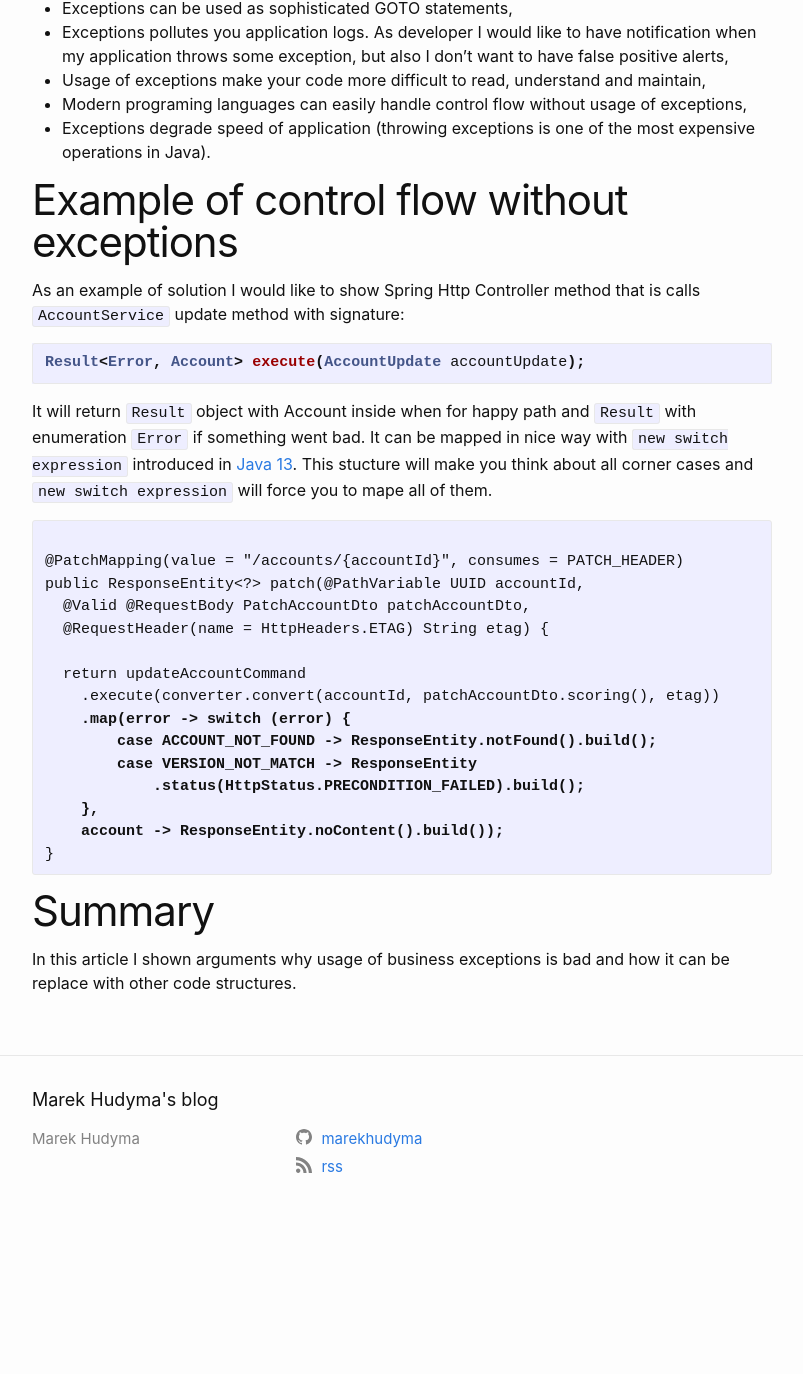
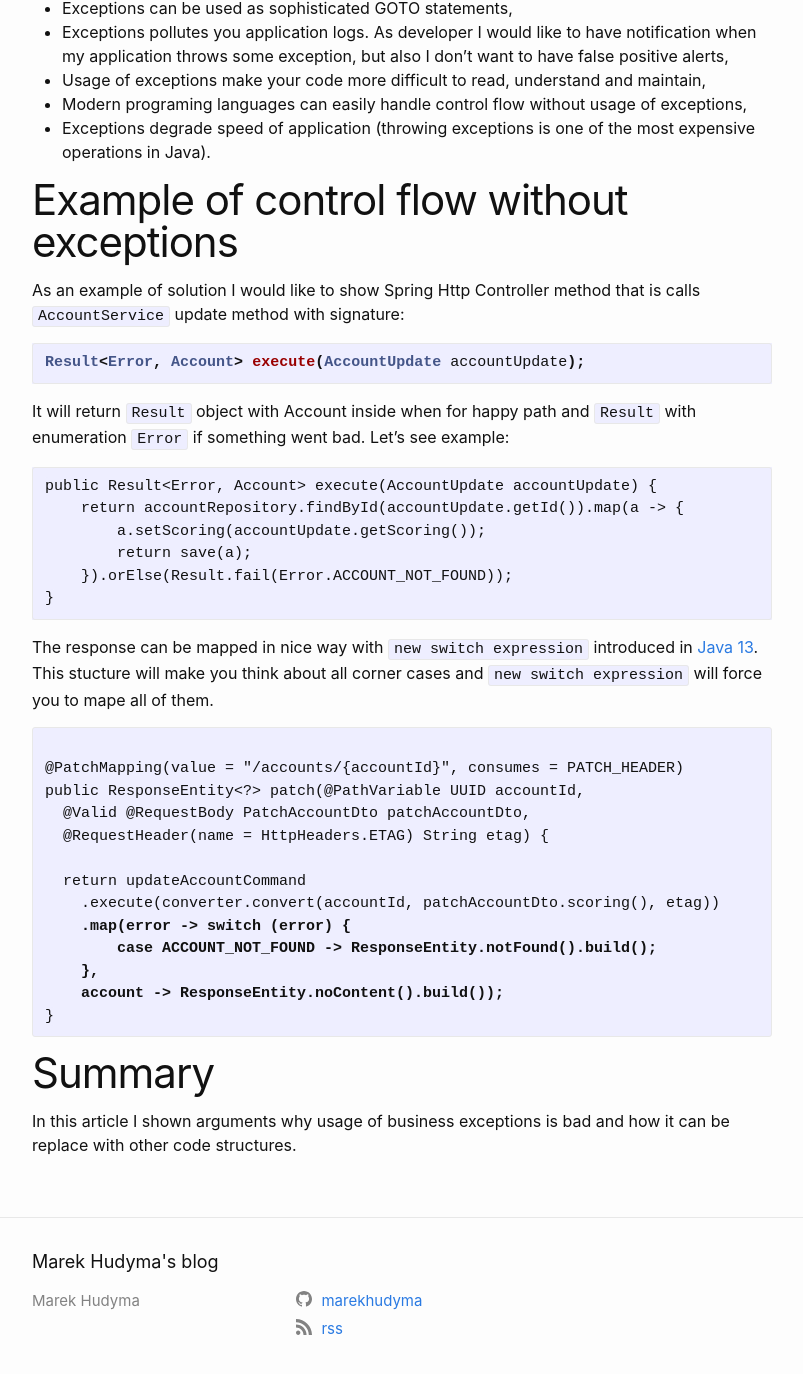
Before and after one commit to marekhudyma/marekhudyma.github.io, a Jekyll site: the page built from _posts/2020-02-01-exceptions.md, in a window 1280 px wide and 1400 px high, scrolled down 2558 px. Shown: the top 1374 px of the window, without its empty margins (238-1041 px from the left). Built offline with Jekyll 4.4.1, drawn with Linux system fonts in a browser that asks for light colours; before the commit the page ends 3796 px from its top, so only the background shows below that.

Commit message:
Exceptions

````diff
--- a/_posts/2020-02-01-exceptions.md
+++ b/_posts/2020-02-01-exceptions.md
@@ -85,8 +85,18 @@ As an  example of solution I would like to show Spring Http Controller method th
 Result<Error, Account> execute(AccountUpdate accountUpdate);
 ```
 
-It will return `Result` object with Account inside when for happy path and `Result` with enumeration `Error` if something went bad.
-It can be mapped in nice way with `new switch expression` introduced in [Java 13](https://docs.oracle.com/en/java/javase/13/language/switch-expressions.html).
+It will return `Result` object with Account inside when for happy path and `Result` with enumeration `Error` if something went bad. Let's see example:
+
+```
+public Result<Error, Account> execute(AccountUpdate accountUpdate) {
+    return accountRepository.findById(accountUpdate.getId()).map(a -> {
+        a.setScoring(accountUpdate.getScoring());
+        return save(a);
+    }).orElse(Result.fail(Error.ACCOUNT_NOT_FOUND));
+}
+```
+
+The response can be mapped in nice way with `new switch expression` introduced in [Java 13](https://docs.oracle.com/en/java/javase/13/language/switch-expressions.html).
 This stucture will make you think about all corner cases and `new switch expression` will force you to mape all of them.
 
 <pre><code>
@@ -99,8 +109,6 @@ public ResponseEntity<?> patch(@PathVariable UUID accountId,
     .execute(converter.convert(accountId, patchAccountDto.scoring(), etag))
 <b>    .map(error -> switch (error) {
         case ACCOUNT_NOT_FOUND -> ResponseEntity.notFound().build();
-        case VERSION_NOT_MATCH -> ResponseEntity
-            .status(HttpStatus.PRECONDITION_FAILED).build();
     },
     account -> ResponseEntity.noContent().build());</b>
 }
````
